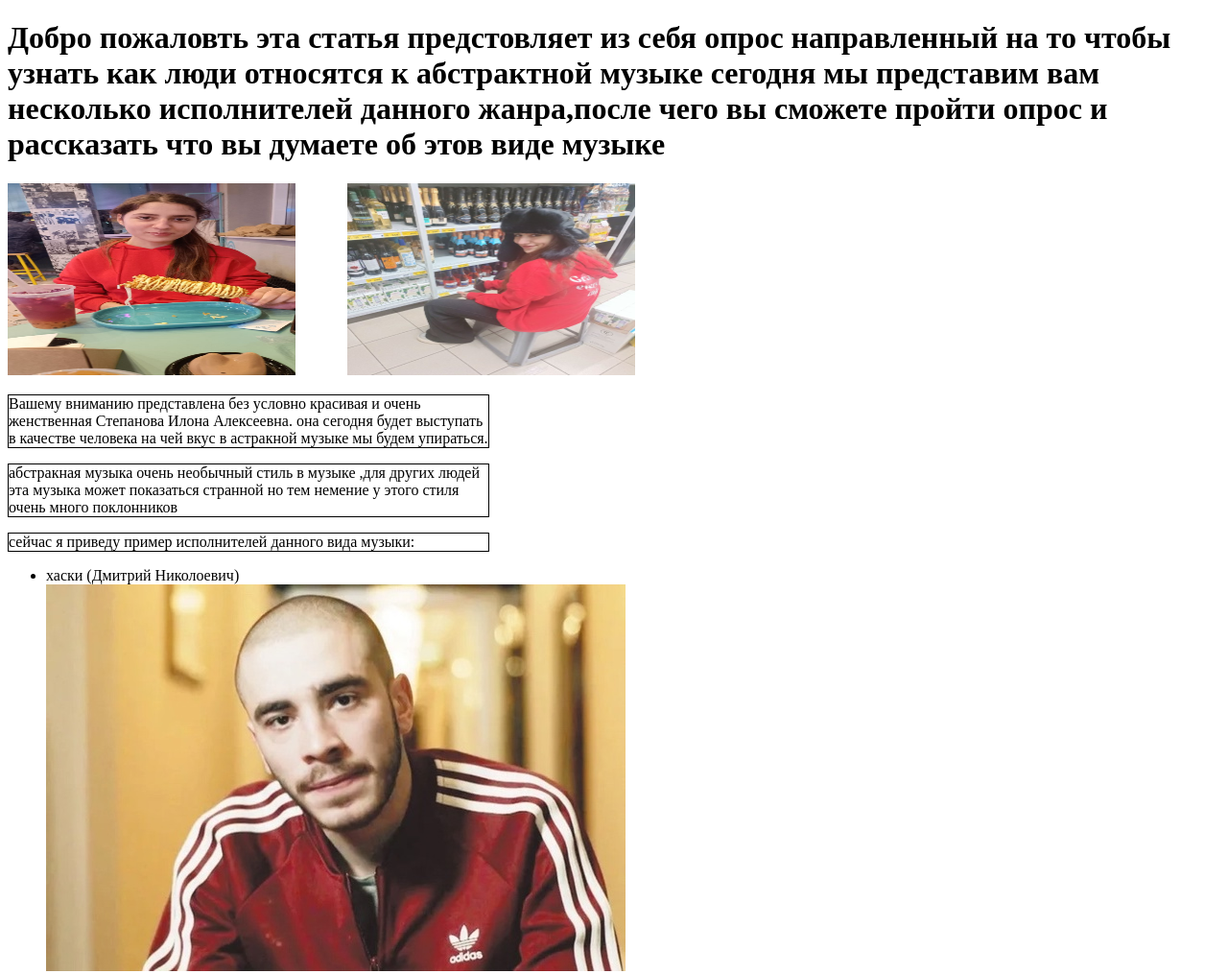
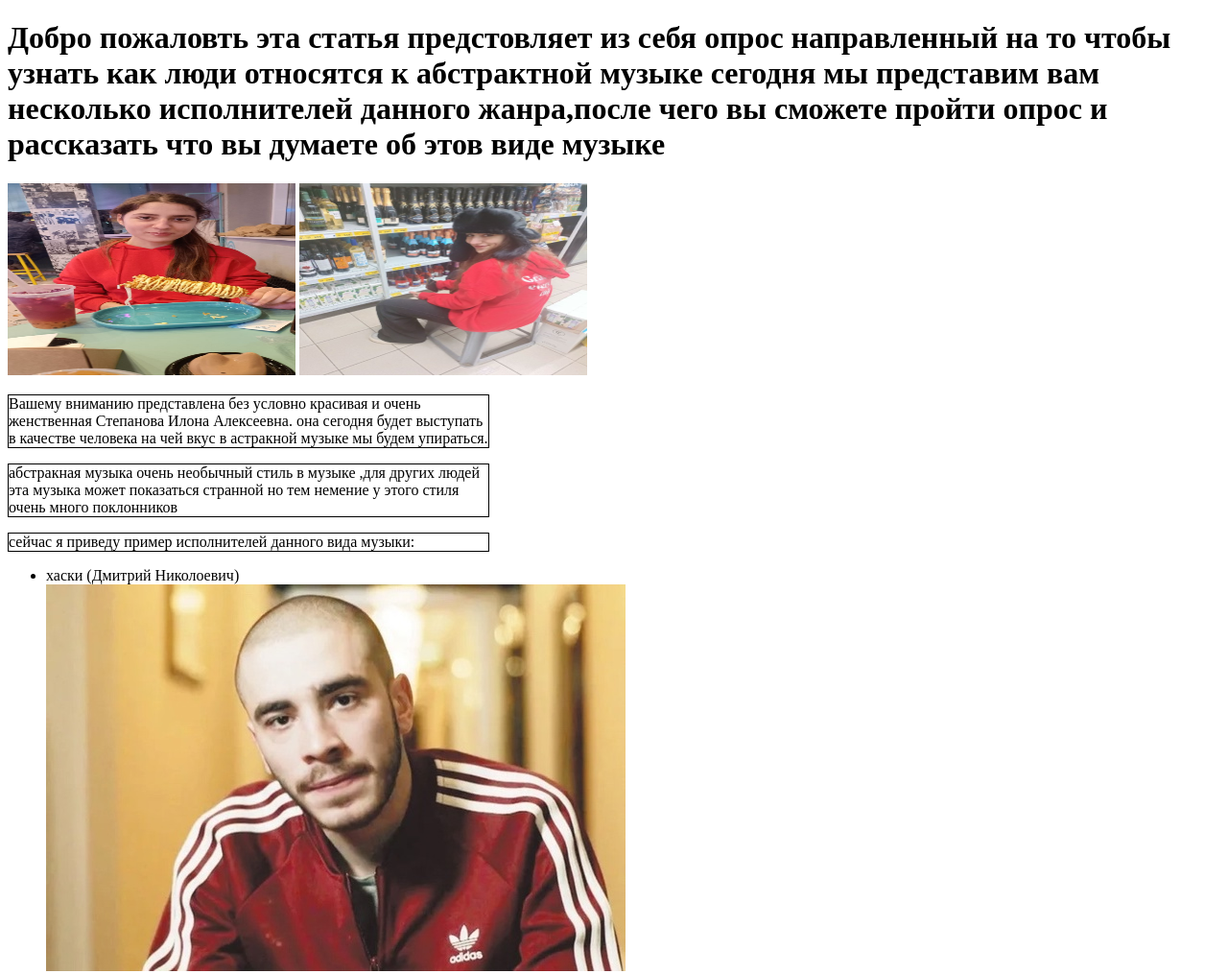
Before and after one commit to kif4er/xaski, a plain HTML site: page index.html in a window 1280 px wide. Shown: the top 1015 px of the page at 96% size. Drawn offline with Linux system fonts and the light colour scheme.

Commit message:
Update index.html

```diff
--- a/index.html
+++ b/index.html
@@ -12,7 +12,7 @@
         <h1>Добро пожаловть эта статья предстовляет из себя опрос направленный на то чтобы узнать как люди относятся к абстрактной музыке
             сегодня мы представим вам несколько исполнителей данного жанра,после чего вы сможете пройти опрос и рассказать что вы думаете об этов виде музыке</h1>
          <img src="images/test.jpg" alt="lk" width="300" height="200" style="position: relative;bottom:;">
-         <img src="images/test2.jpg" style="position: relative;left: 50px;" alt="hj" width="300" height="200">
+         <img src="images/test2.jpg" style="position: relative;left:;" alt="hj" width="300" height="200">
          <p> Вашему вниманию представлена без условно красивая и очень женственная Степанова Илона Алексеевна.
             она сегодня будет выступать в качестве человека на чей вкус в астракной музыке мы будем упираться.</p>
             <p>абстракная музыка очень необычный стиль в музыке ,для других людей эта музыка может показаться странной но тем немение у этого стиля очень много поклонников</p>
```
